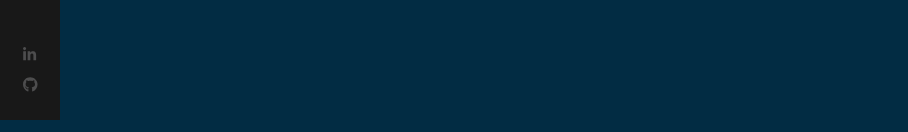
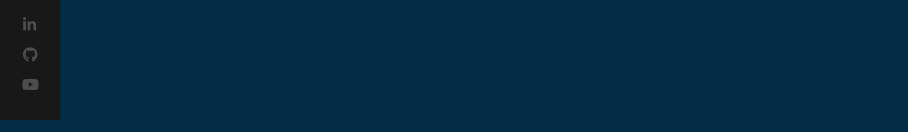
Before and after one commit to sjhudek/portfolio-react-spa, a React (Create React App) app: page / in a window 1280 px wide. Shown: the part 680-812 px from the top of the page, without its empty margins (0-908 px from the left). Built offline with nearby package versions, Linux system fonts and the light colour scheme.

Commit message:
updated src/components/Sidebar/index.js

```diff
--- a/src/components/Sidebar/index.js
+++ b/src/components/Sidebar/index.js
@@ -19,7 +19,7 @@ import {
 import {
   faLinkedinIn,
   faGithub,
-  // faYoutube,
+  faYoutube,
   // faSkype,
 } from '@fortawesome/free-brands-svg-icons'
 
@@ -96,6 +96,17 @@ const Sidebar = () => (
           {/* Updated icon name */}
         </a>
       </li>
+
+      <li>
+        <a
+          target="_blank"
+          rel="noreferrer"
+          href="https://tinyurl.com/54my6jw5"
+        >
+          <FontAwesomeIcon icon={faYoutube} color="#4d4d4e" />{' '}
+          {/* Updated icon name */}
+        </a>
+      </li>
     </ul>
   </div>
 )
```
